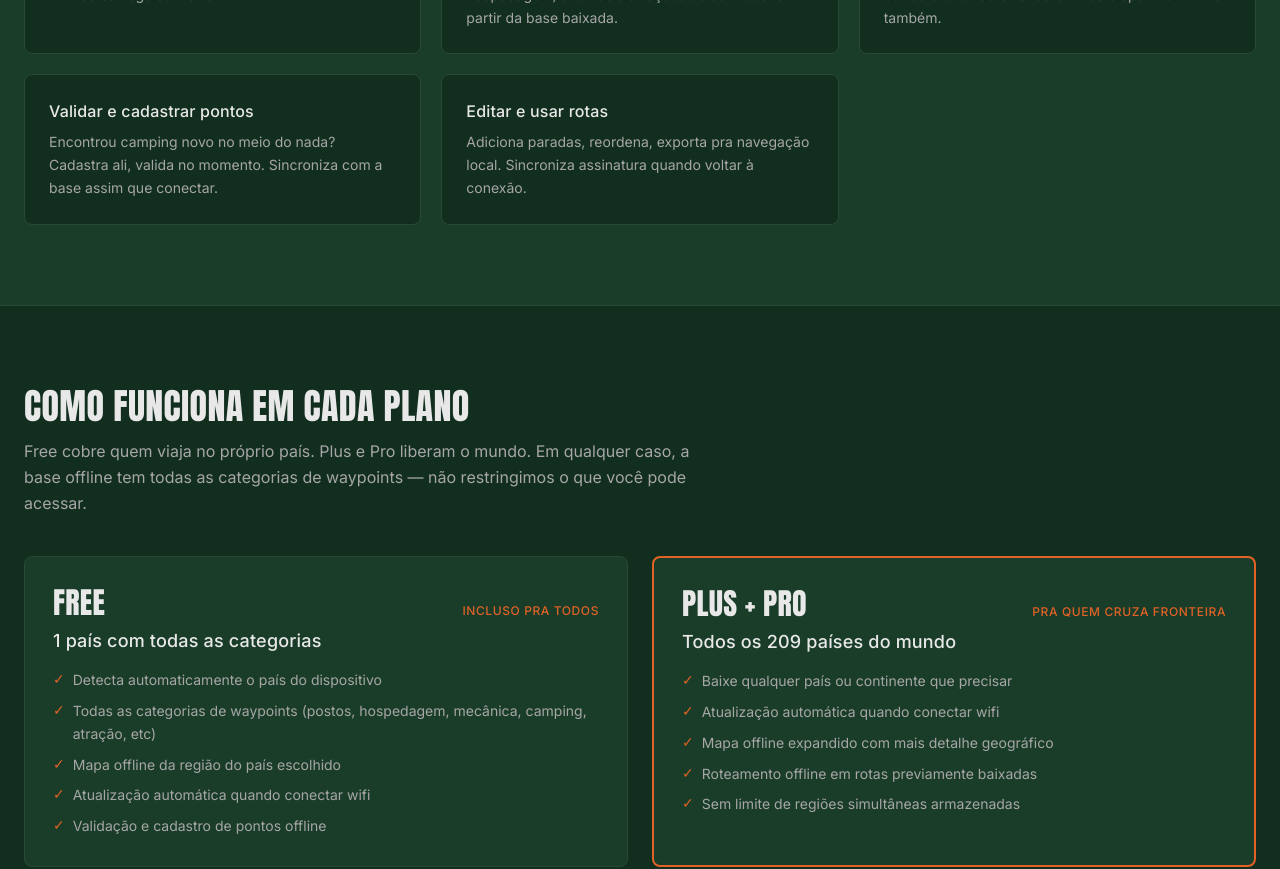
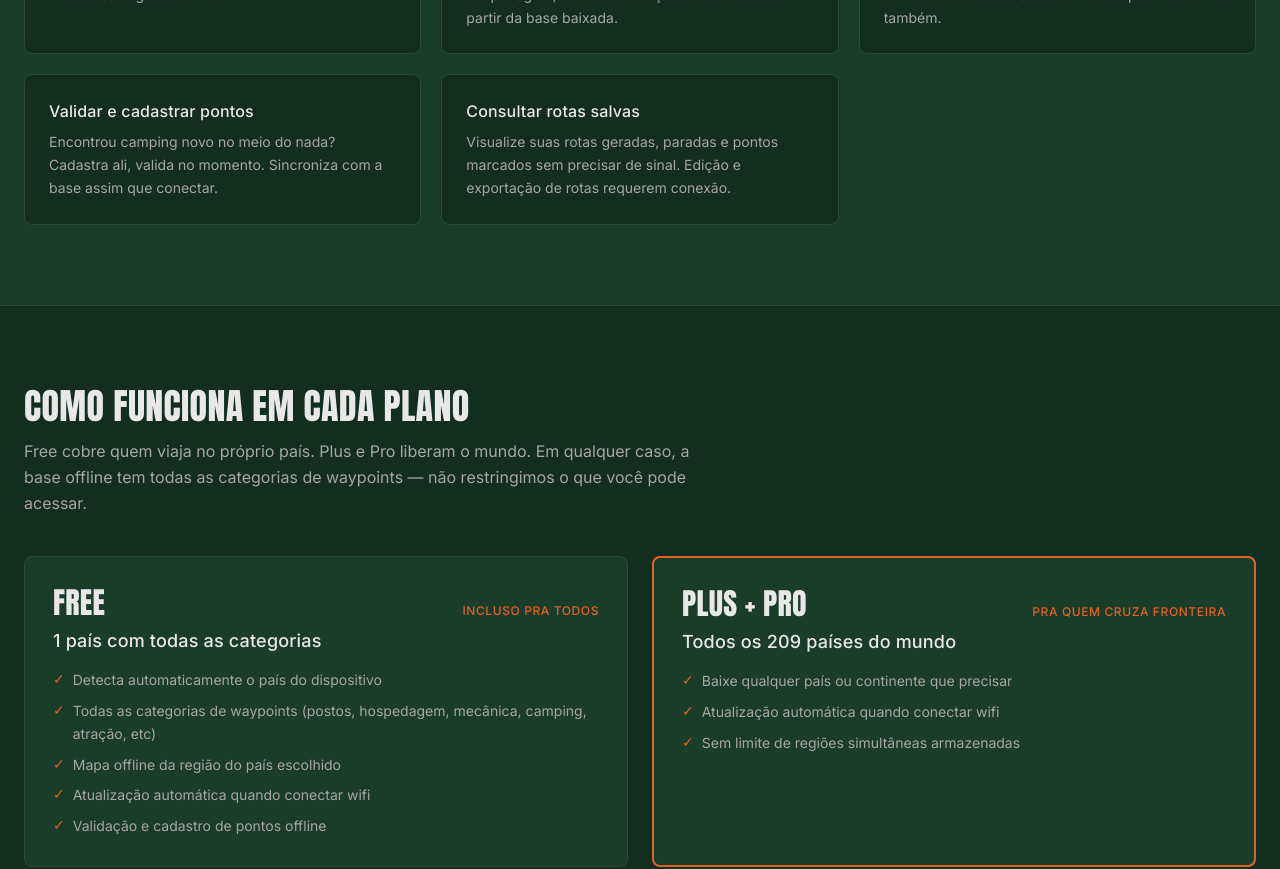
Before and after one commit to rangel2010/gtoverlander-site, a Next.js app: page /en/recursos/modo-offline in a window 1280 px wide. Shown: the part 940-1809 px from the top of the page. Built offline with nearby package versions, Linux system fonts and the light colour scheme; no server answers.

Commit message:
fix: modo offline — corrigir promessas falsas (edição offline, mapa expandido, roteamento offline)

```diff
--- a/app/[locale]/recursos/modo-offline/page.tsx
+++ b/app/[locale]/recursos/modo-offline/page.tsx
@@ -35,13 +35,14 @@ const oQueFaz = [
     desc: 'Encontrou camping novo no meio do nada? Cadastra ali, valida no momento. Sincroniza com a base assim que conectar.',
   },
   {
-    titulo: 'Editar e usar rotas',
-    desc: 'Adiciona paradas, reordena, exporta pra navegação local. Sincroniza assinatura quando voltar à conexão.',
+    titulo: 'Consultar rotas salvas',
+    desc: 'Visualize suas rotas geradas, paradas e pontos marcados sem precisar de sinal. Edição e exportação de rotas requerem conexão.',
   },
 ];
 
 const precisaInternet = [
   'Gerar rota nova com a IA (IA roda no servidor)',
+  'Editar paradas ou reordenar uma rota existente',
   'Help Overlander (depende de notificação em tempo real)',
   'GT Desapega (anúncios, contato com vendedor)',
   'Atualização automática da base (em wifi)',
@@ -67,8 +68,6 @@ const planos = [
     items: [
       'Baixe qualquer país ou continente que precisar',
       'Atualização automática quando conectar wifi',
-      'Mapa offline expandido com mais detalhe geográfico',
-      'Roteamento offline em rotas previamente baixadas',
       'Sem limite de regiões simultâneas armazenadas',
     ],
   },
@@ -89,7 +88,7 @@ const faq = [
   },
   {
     q: 'O mapa offline é detalhado?',
-    a: 'Free tem mapa básico do país escolhido (suficiente pra navegação geográfica). Plus/Pro têm mapa expandido com mais detalhe topográfico, vias secundárias, pontos de referência. Você sente a diferença em região remota.',
+    a: 'O mapa de visualização de waypoints é o mesmo em todos os planos. A diferença está em quantas regiões você pode baixar — Free cobre o país do dispositivo, Plus/Pro liberam qualquer país ou continente do mundo.',
   },
   {
     q: 'Como a base se atualiza?',
```
